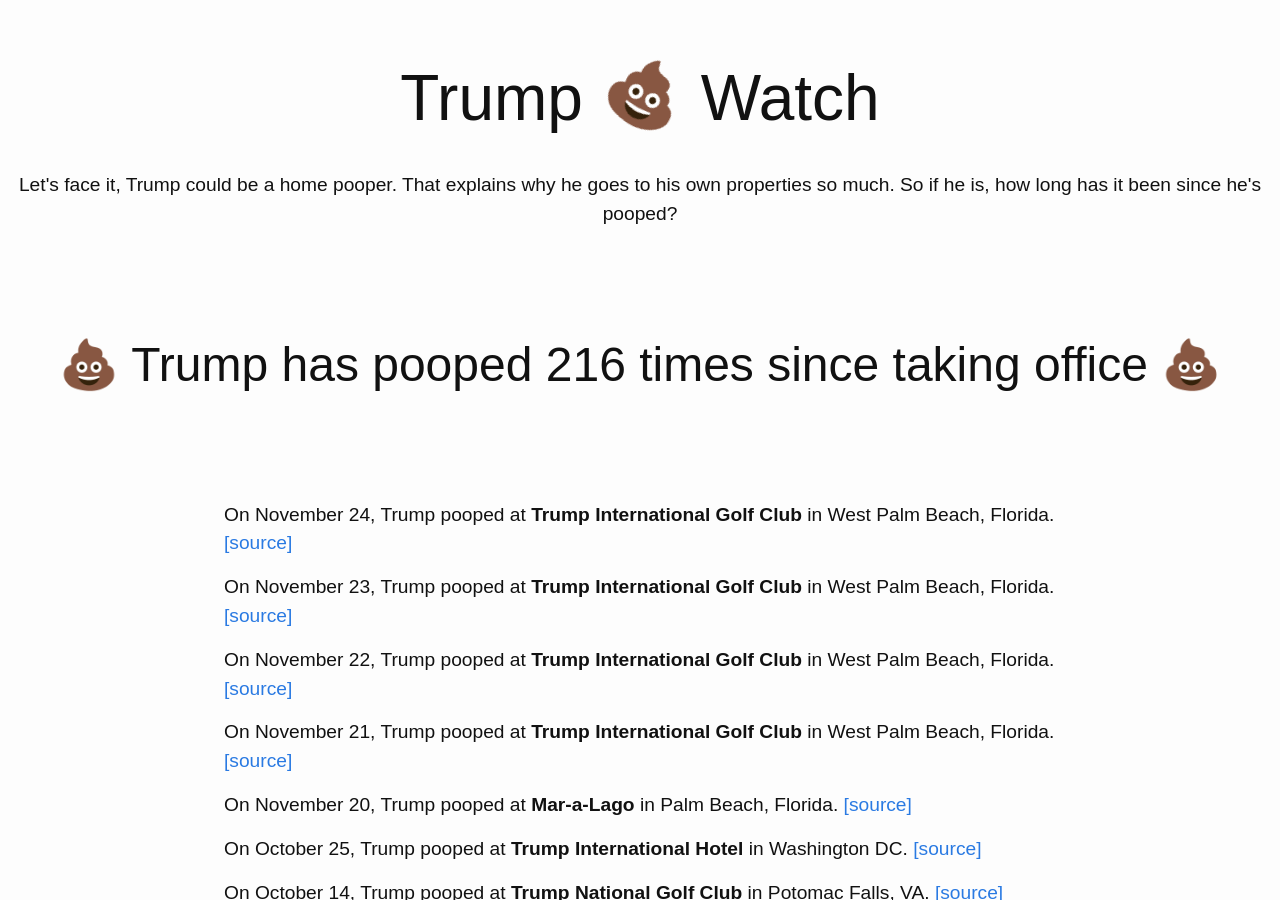
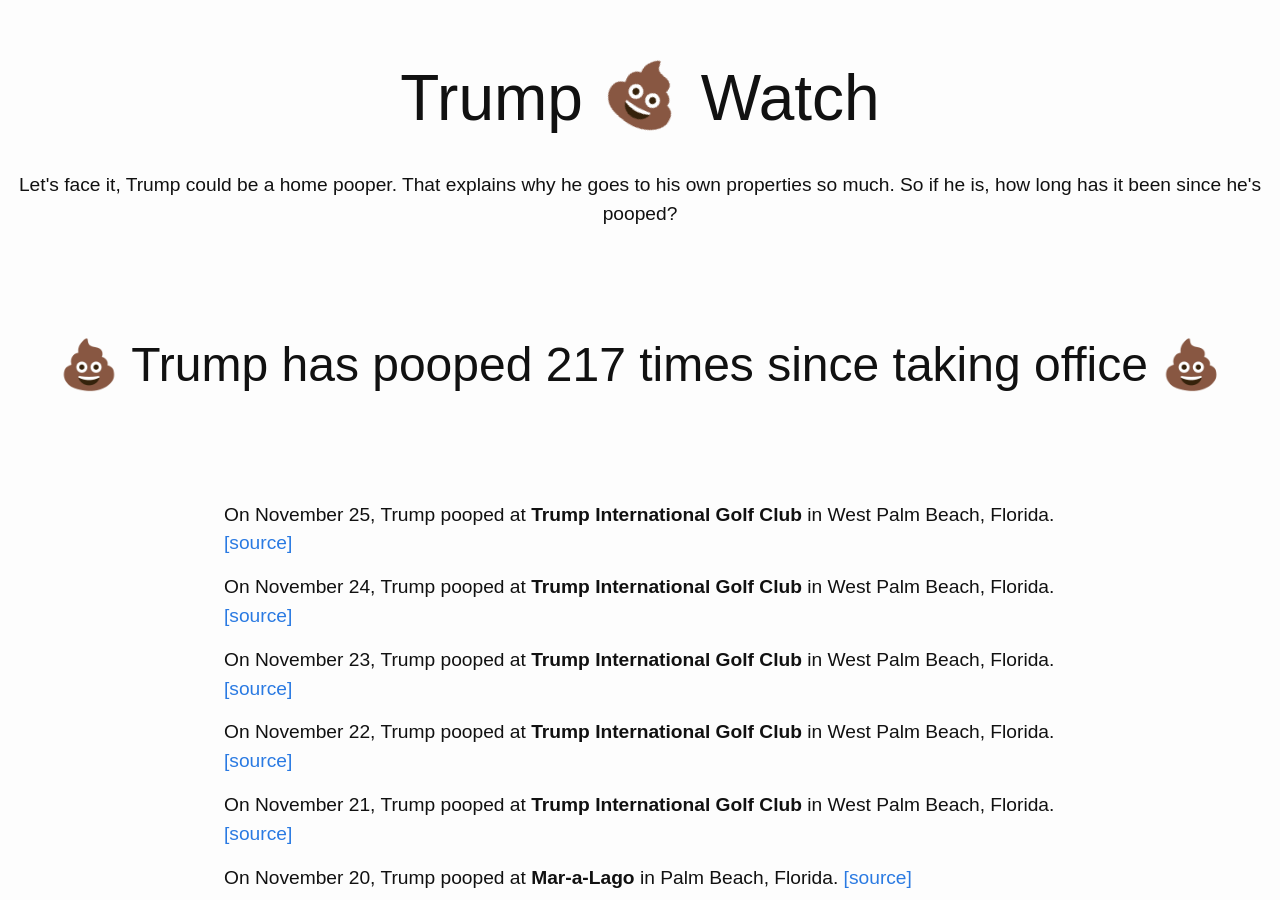
Before and after one commit to dansinker/trumppoopwatch.org, a Jekyll site: the page built from pooparchive.md, in a window 1280 px wide and 900 px high. Built offline with Jekyll 4.4.1, drawn with Linux system fonts in a browser that asks for light colours; nearby versions of some CDN libraries.

Commit message:
final palm beach poop

```diff
--- a/_data/trumps.yml
+++ b/_data/trumps.yml
@@ -1,4 +1,8 @@
 poops:
+- location: Trump International Golf Club
+  city: West Palm Beach, Florida
+  date: 2018-11-25
+  link: https://www.palmbeachpost.com/news/20181125/trump-concludes-eventful-thanksgiving-stay-in-palm-beach
 - location: Trump International Golf Club
   city: West Palm Beach, Florida
   date: 2018-11-24
```
